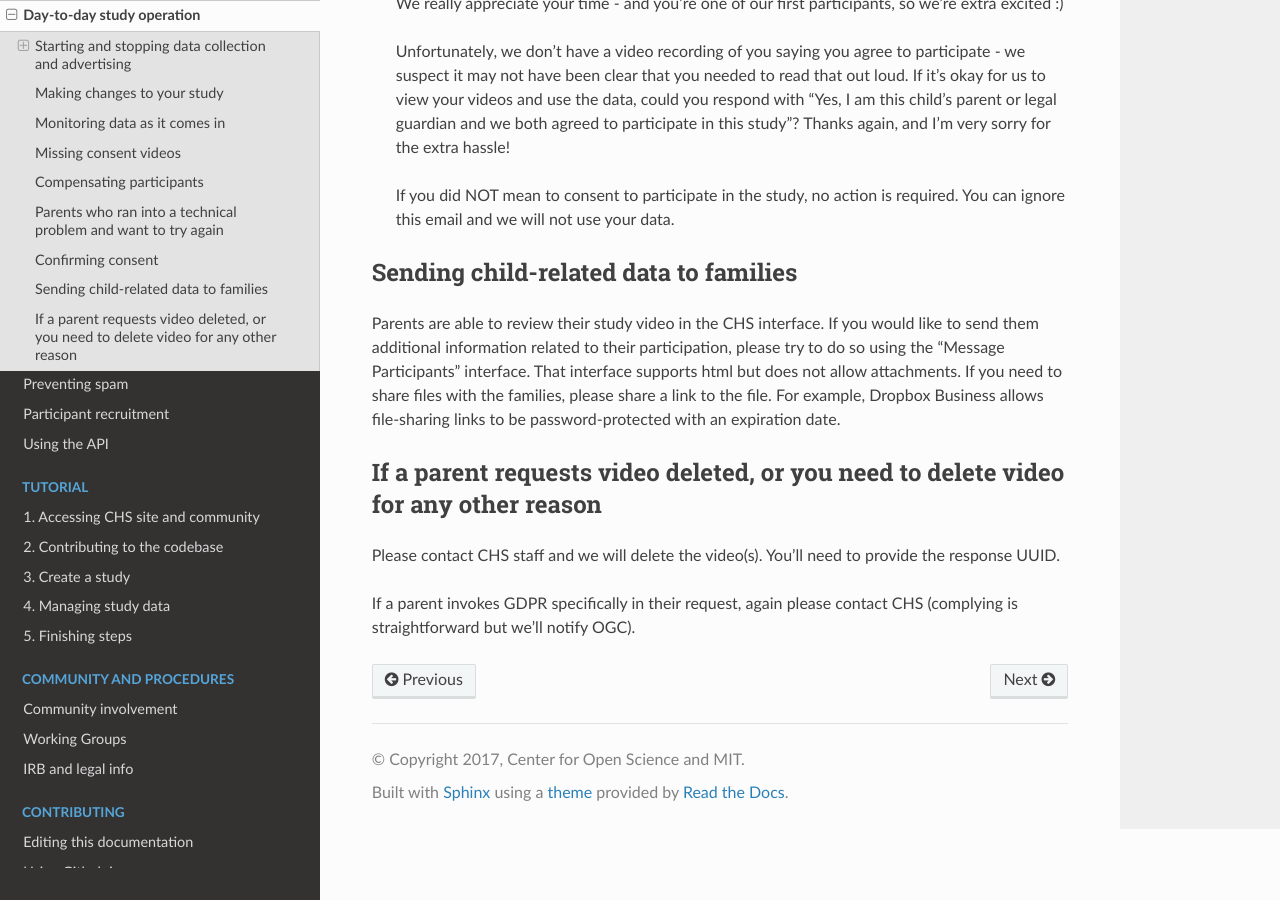
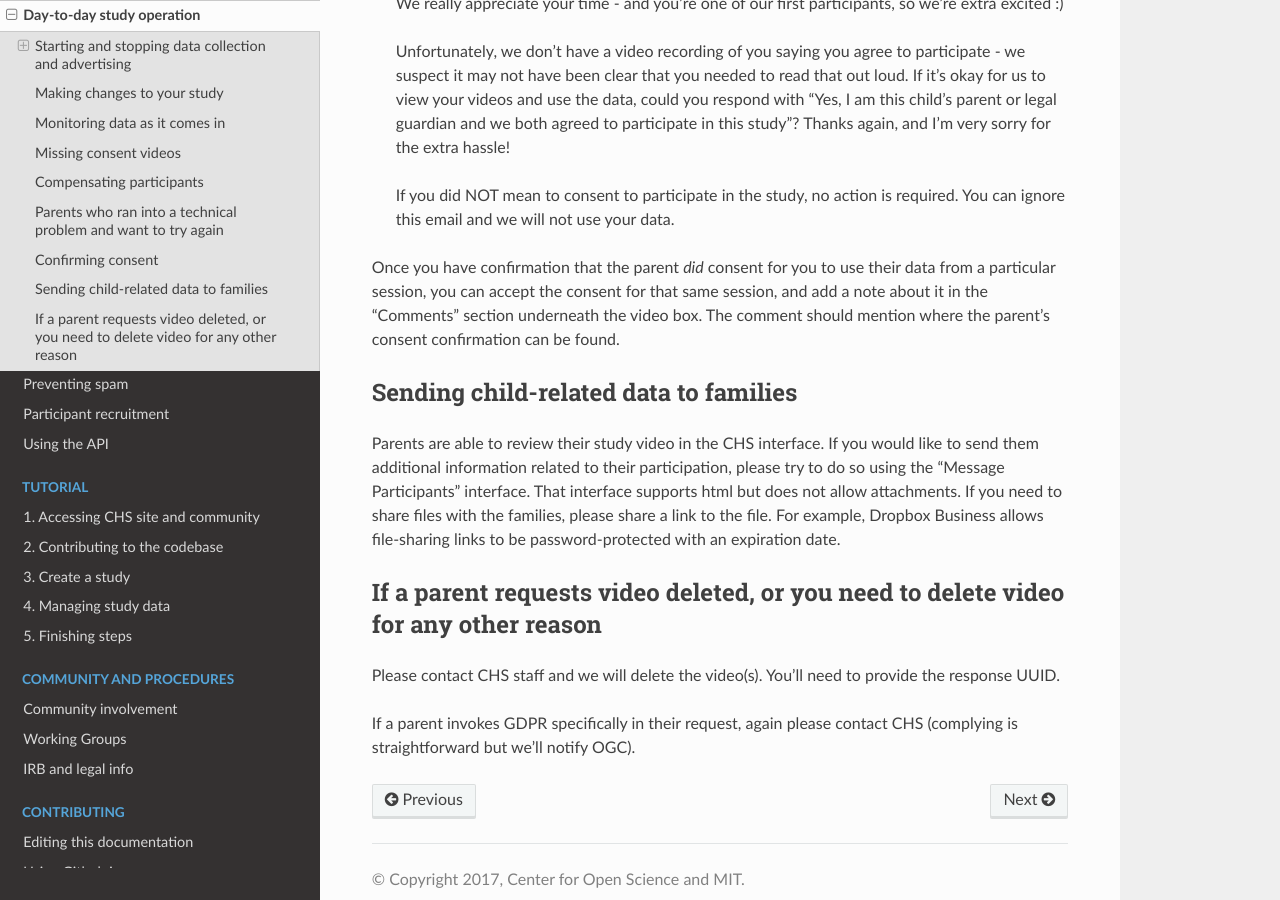
Before and after one commit to lookit/lookit-docs, a Sphinx documentation site: the page built from docs/source/researchers-day-to-day-study-operation.rst, in a window 1280 px wide and 900 px high, scrolled down 4371 px. Built offline with Sphinx 7.4.7 and the Read the Docs theme 3.1.0, drawn with Linux system fonts in a browser that asks for light colours.

Commit message:
mention that researcher can accept consent after it has been confirmed and leave a comment

```diff
--- a/docs/source/researchers-day-to-day-study-operation.rst
+++ b/docs/source/researchers-day-to-day-study-operation.rst
@@ -187,6 +187,8 @@
    If you did NOT mean to consent to participate in the study, no action
    is required. You can ignore this email and we will not use your data.
 
+Once you have confirmation that the parent *did* consent for you to use their data from a particular session, you can accept the consent for that same session, and add a note about it in the "Comments" section underneath the video box. The comment should mention where the parent's consent confirmation can be found.
+
 Sending child-related data to families
 ----------------------------------------
 
--- a/docs/source/researchers-manage-consent.rst
+++ b/docs/source/researchers-manage-consent.rst
@@ -42,13 +42,14 @@
 .. tip::
    It is possible, although rare, for there to be multiple consent videos associated with a single response. This would occur, for instance, when researchers are collecting both parental consent and child assent videos, which would be judged together. In these cases, you will see more than one number inside the arrow buttons below the video, and you can use the buttons to navigate across all consent videos for that session. Even with multiple videos, there will only be one comment allowed per session (since the comment box is intended for notes about the overall decision, rather than notes on individual videos).
 
-For each response session in your list, you should watch the video and decide whether it shows informed consent. You can choose to 'Accept' or 'Reject' a response by changing the value in that response's dropdown box. You can also add a comment about that response or consent decision, if desired, to keep track of any additional information. You can enter a comment without changing the consent ruling (e.g., to say "Emailed this family to confirm consent"). In general, you should 'accept' consent only when the consent video shows an adult reading the consent statement audibly (or signing in ASL), but see the `Terms of Use <https://childrenhelpingscience.com/termsofuse/>`_ for details (for instance, you may be able to contact a family to confirm consent by email in some cases).
+For each response session in your list, you should watch the video and decide whether it shows informed consent. You can choose to 'Accept' or 'Reject' a response by changing the value in that response's dropdown box. You can also add a comment about that response or consent decision, if desired, to keep track of any additional information. You can enter a comment without changing the consent ruling (e.g., to say "Emailed this family to confirm consent"). In general, you should 'accept' consent only when the consent video shows an adult reading the consent statement audibly (or signing in ASL), but see the `Terms of Use <https://childrenhelpingscience.com/termsofuse/>`_ for details. For instance, you may need to contact a family to :ref:`confirm consent by email <confirm_consent>`. If this happens, be sure to leave a comment stating where their consent can be found (e.g. "This participant confirmed their consent in an email sent to lab\@university.edu on MM/DD/YY.").
 
 .. image:: _static/img/consent_manager_change_ruling.png
     :alt: Response list showing a comment and the dropdown consent ruling options
     :align: center
     :width: 40%
 
+|
 Repeat this process for each response session in your list. Any responses that you leave as 'pending' will be available on this page for you to come back to later. When you are done for now, click 'Submit Rulings and Comments' at the bottom of your response list to save your rulings and comments. Any comments you have added will appear inside the relevant response in the response list. Any changes to your 'accepted' responses will be immediately be reflected in the number of responses available on your 'Study Responses' page, as well as with respect to the demographic and participant data you have access to.
 
 Consent rulings can be changed after an initial ruling is made; for instance, you can use the dropdown menu to display 'Accepted' responses and either 'Reject' or 'Revert to pending.'
```
